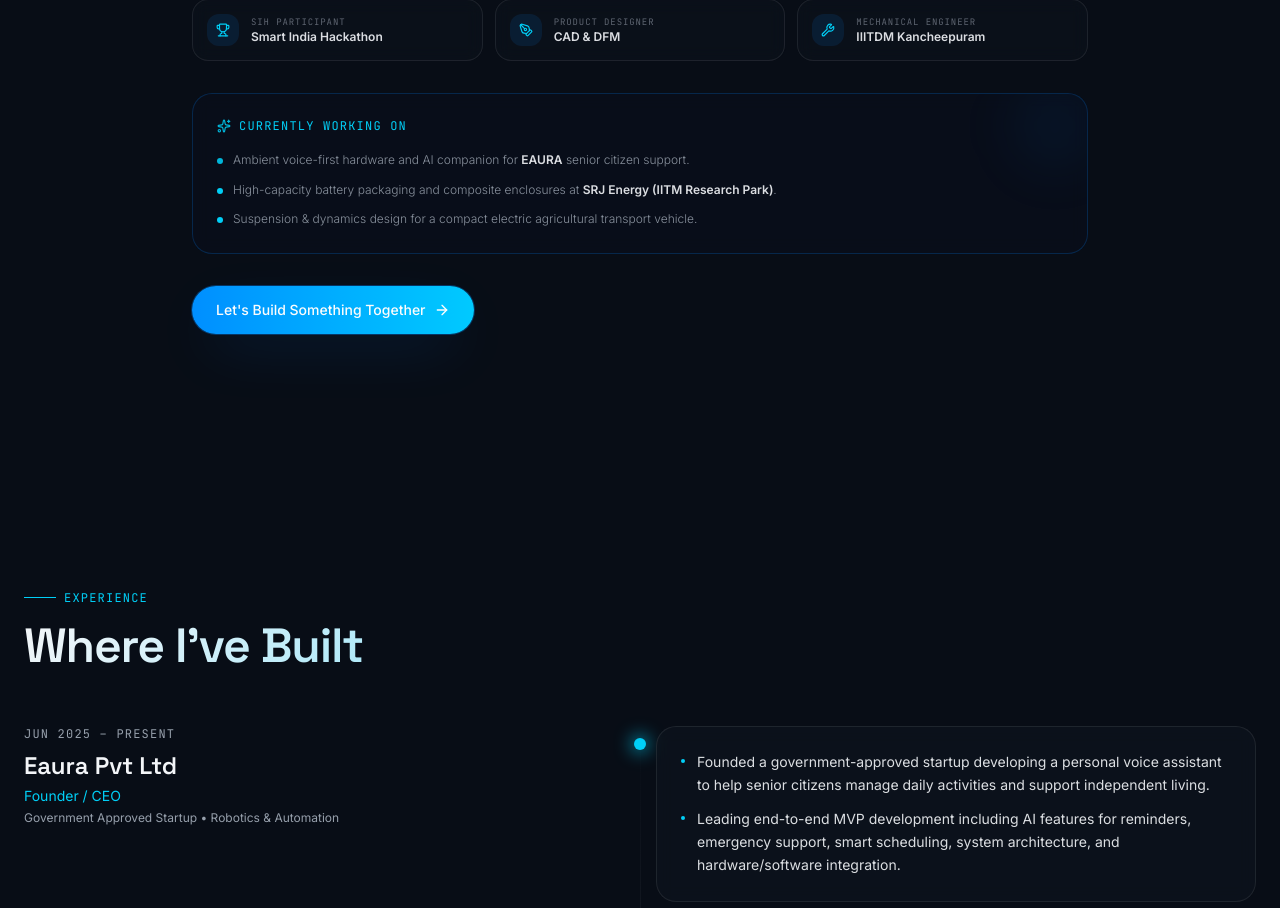
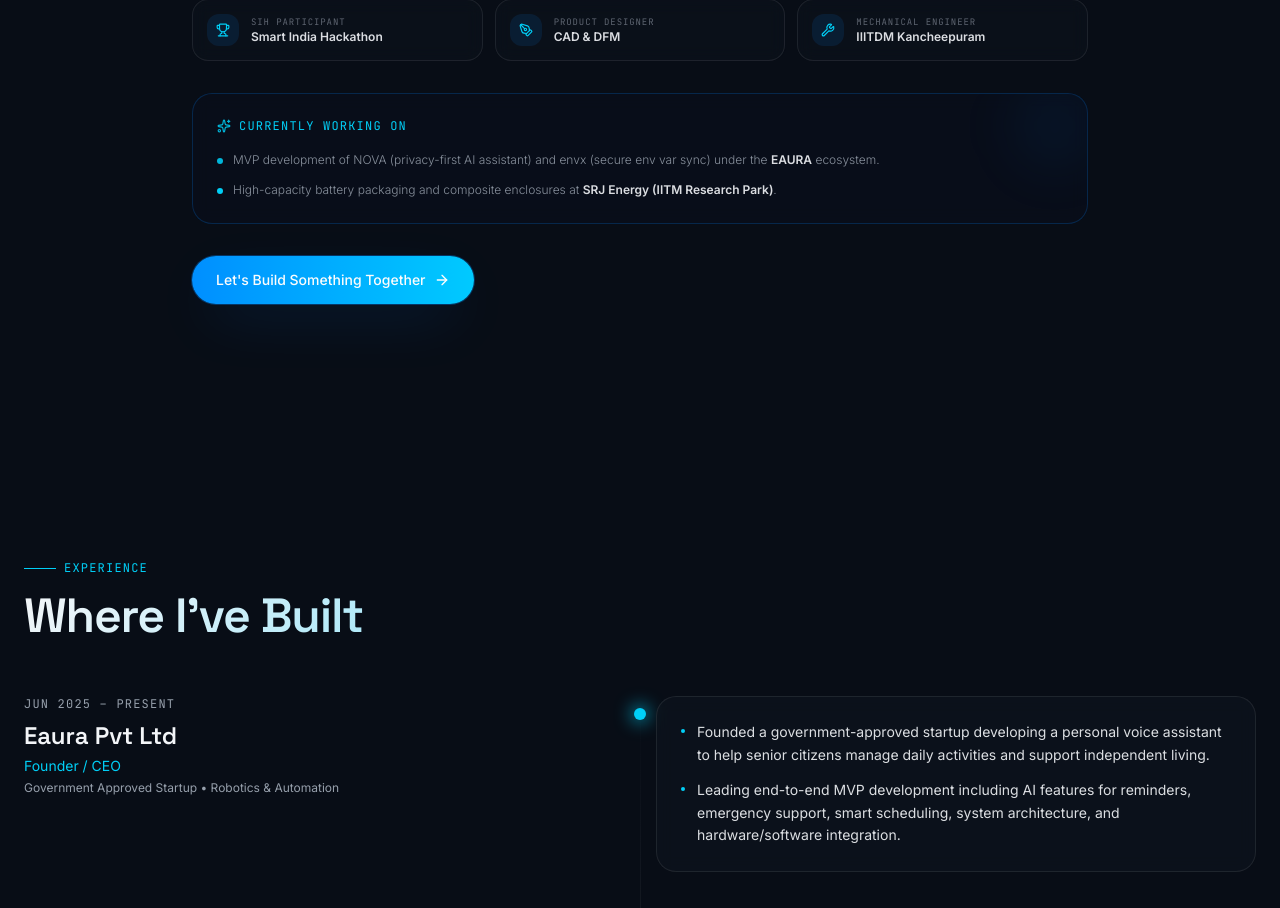
Before and after one commit to arun-2108/arunkumar, a React (Vite) app: page / in a window 1280 px wide. Shown: the part 2340-3248 px from the top of the page. Built offline with nearby package versions, Linux system fonts and the light colour scheme.

Commit message:
feat: update currently working on list to reflect Eaura products and remove vehicle dynamics item

```diff
--- a/src/components/portfolio/Sections.tsx
+++ b/src/components/portfolio/Sections.tsx
@@ -329,15 +329,11 @@ export function About() {
             <ul className="mt-4 space-y-2.5 text-xs text-muted-foreground/90 leading-relaxed font-light">
               <li className="flex gap-2.5 items-start">
                 <span className="h-1.5 w-1.5 rounded-full bg-accent mt-2 shrink-0 animate-pulse-glow" />
-                <span>Ambient voice-first hardware and AI companion for <strong className="font-semibold text-foreground/90">EAURA</strong> senior citizen support.</span>
+                <span>MVP development of NOVA (privacy-first AI assistant) and envx (secure env var sync) under the <strong className="font-semibold text-foreground/90">EAURA</strong> ecosystem.</span>
               </li>
               <li className="flex gap-2.5 items-start">
                 <span className="h-1.5 w-1.5 rounded-full bg-accent mt-2 shrink-0" />
                 <span>High-capacity battery packaging and composite enclosures at <strong className="font-semibold text-foreground/90">SRJ Energy (IITM Research Park)</strong>.</span>
-              </li>
-              <li className="flex gap-2.5 items-start">
-                <span className="h-1.5 w-1.5 rounded-full bg-accent mt-2 shrink-0" />
-                <span>Suspension & dynamics design for a compact electric agricultural transport vehicle.</span>
               </li>
             </ul>
           </div>
```
